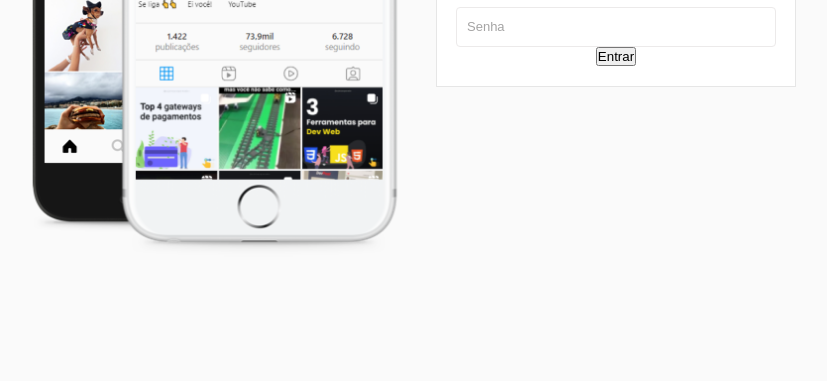
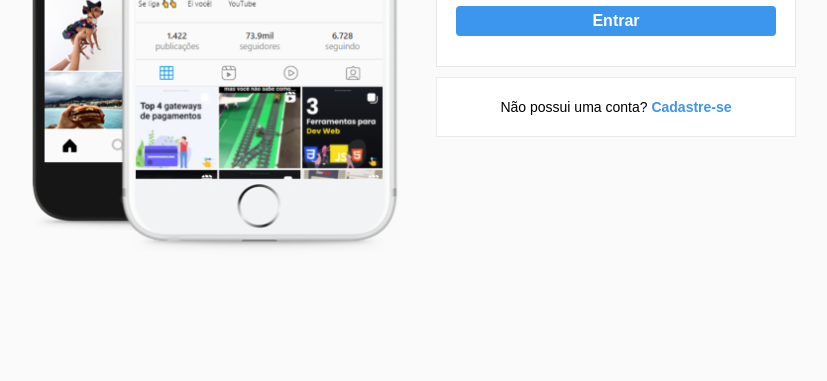
Before and after one commit to bitsbygui/projeto-instagram, a plain HTML site: page index.html in a window 1280 px wide. Shown: the part 419-800 px from the top of the page, without its empty margins (224-1051 px from the left). Drawn offline with Linux system fonts and the light colour scheme.

Commit message:
Estilizando o botão Entrar e add div "infobox"

```diff
--- a/index.html
+++ b/index.html
@@ -35,9 +35,12 @@
             <input placeholder="Telefone, usuario ou email" type="text" name="username"/>
             <input type="password" placeholder="Senha" name="password" />
 
-            <input type="button" value="Entrar" />
+            <input type="submit" value="Entrar" />
           </form>
+        </div>
 
+        <div class="infobox">
+          <p>Não possui uma conta? <a href="#">Cadastre-se</a></p>
         </div>
 
       </div>
--- a/style.css
+++ b/style.css
@@ -24,14 +24,14 @@ body{
   height: 100vh;
 }
 
-#container {
+#container{
   margin: 0 auto;
   min-height: 100%;
   width: 800px;
   display: flex;
-  justify-content: center;
+  align-items: center;
+}
 
-}
 
 .column {
 
@@ -44,7 +44,7 @@ body{
   background-size: 450px;
   background-repeat: no-repeat;
   background-position: center;
-  height: 600;
+  height: 600px;
   margin-bottom: 50px;
 
 
@@ -52,10 +52,6 @@ body{
 
 .right {
   padding: 20px;
-
-  display: flex;
-  flex-direction: column;
-  justify-content: center;
 
 }
 
@@ -97,3 +93,38 @@ input[type="password"]:focus, input[type="text"]:focus {
   outline: 0;
   border: 1px solid #a1a1a1;
 }
+
+input[type="submit"] {
+  width: 320px;
+  margin-top: 10px;
+  height: 30px;
+  border: 0;
+  background-color: #3c96ed;
+  border-radius: 4px;
+  color: #fff;
+  font-size: 16px;
+  font-weight: bold;
+  margin-bottom: 10px;
+  cursor: pointer;
+
+}
+
+.infobox{
+  background-color: #FFF;
+  height: 60px;
+  border: 1px solid rgb(236, 234, 234);
+  margin: 10px auto 0;
+
+  display: flex;
+  justify-content: center;
+  align-items: center;
+}
+
+.infobox p {
+  user-select: none;
+}
+
+.infobox p a {
+  font-weight: bold;
+  user-select: none;
+}
```
